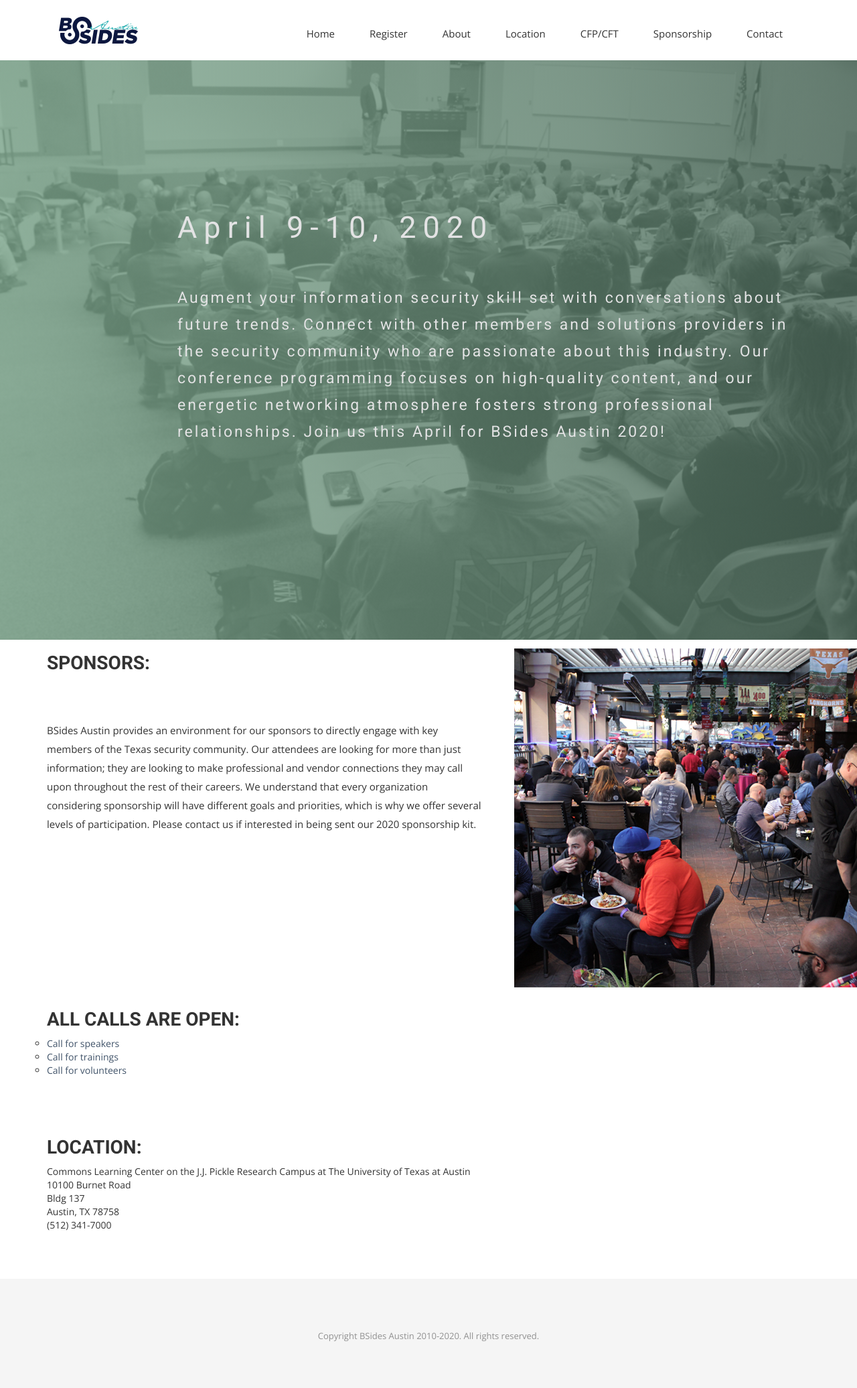
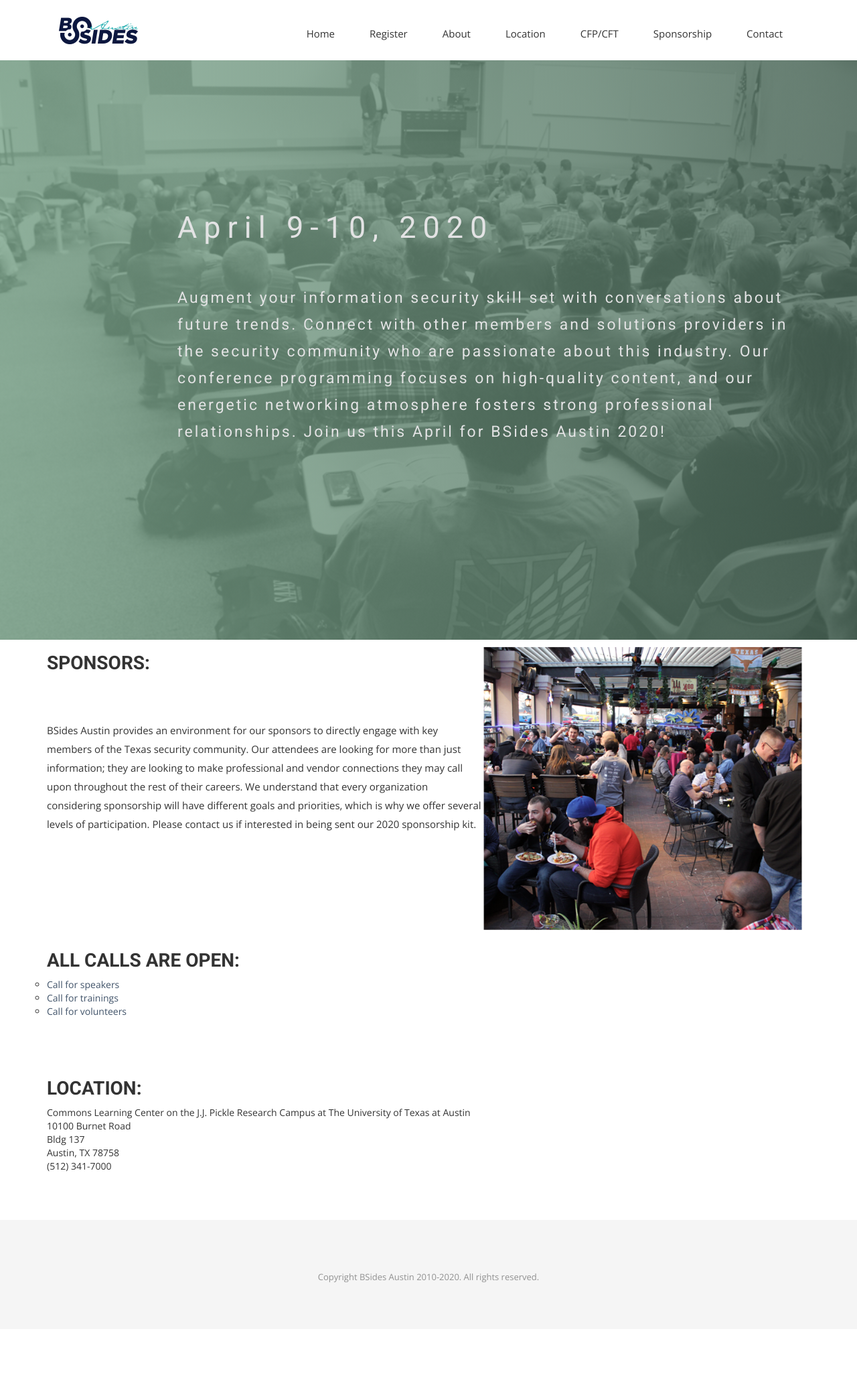
Before and after one commit to bsidesaustin/test, a Jekyll site: the page built from index.html, in a window 1280 px wide. Shown: the whole page at 67% size. Built offline with Jekyll 4.4.1, drawn with Linux system fonts in a browser that asks for light colours; nearby versions of some CDN libraries; some web fonts are replaced; after the commit the page ends 1984 px from its top, so only the background shows below that.

Commit message:
Update index.html

```diff
--- a/index.html
+++ b/index.html
@@ -34,7 +34,7 @@
       </div><!-- .col-md-7 close -->
       <div class="col-md-5 col-sm-12">
         <div class="block">
-          <img src="img/wrapper-img.png" alt="Img">
+          <img src="img/wrapper-img.png" align="right" width="500" alt="Img">
         </div>
       </div><!-- .col-md-5 close -->
     </div>
```
